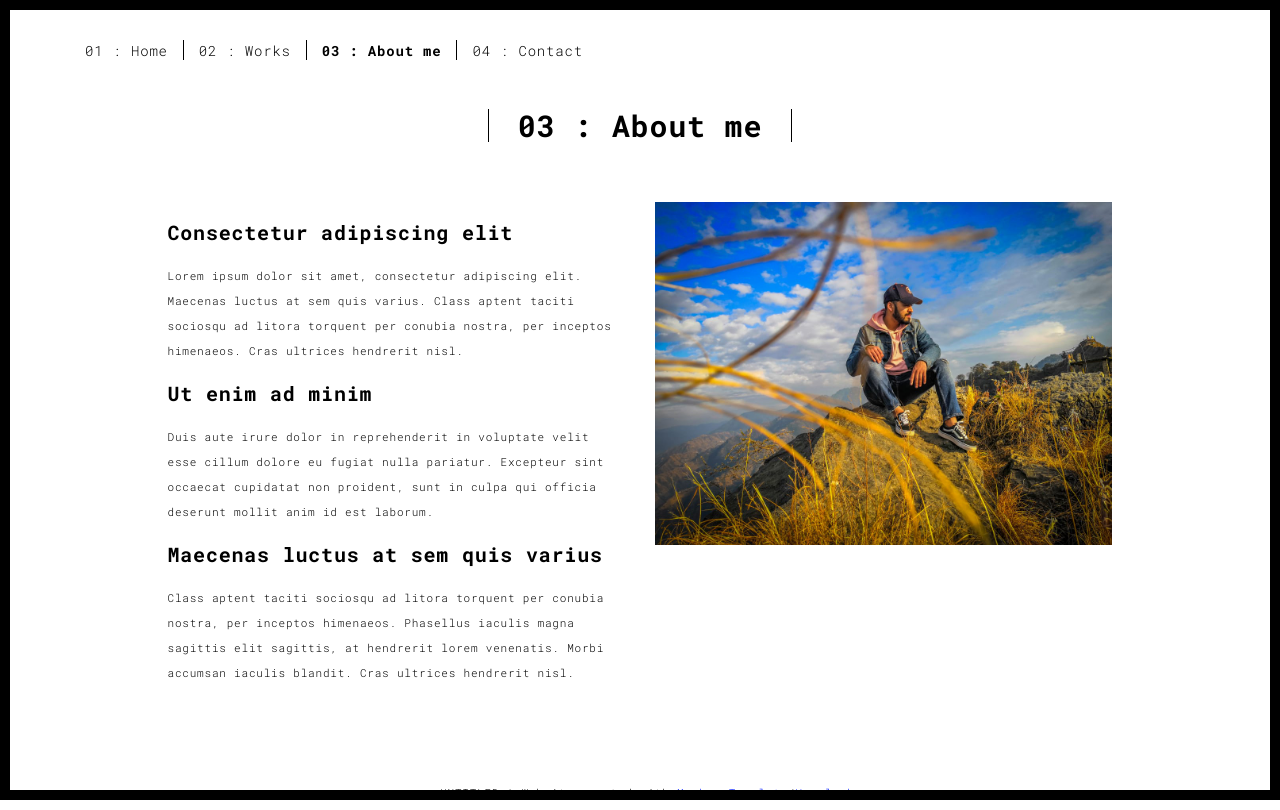
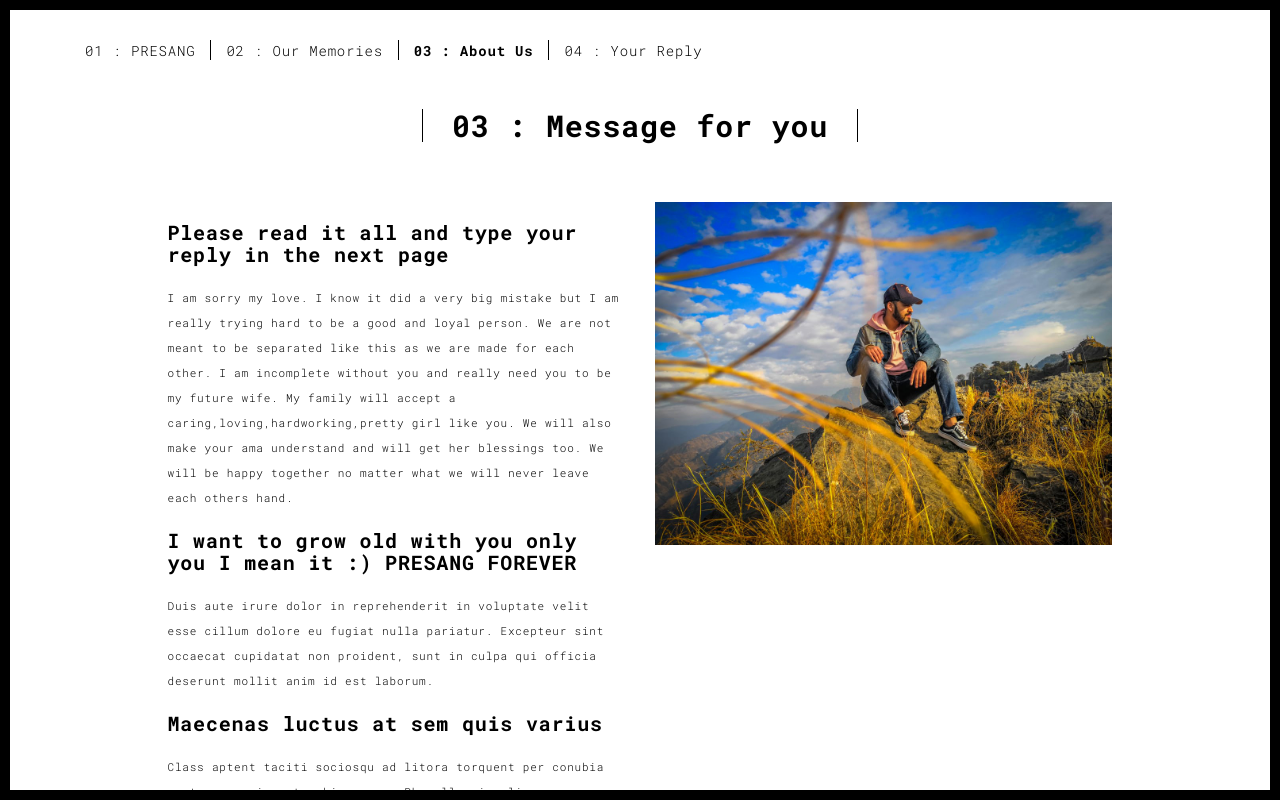
Before and after one commit to prerakpanwar/portfo, a Flask app: page /about.html in a window 1280 px wide. Shown: the top 810 px of the page. Run offline with Flask 2, Linux system fonts and the light colour scheme; some libraries are stand-ins or nearby versions.

Commit message:
Update about.html

```diff
--- a/templates/about.html
+++ b/templates/about.html
@@ -39,10 +39,10 @@
 
         <div class="collapse navbar-collapse" id="navbar-collapse">
           <ul class="nav navbar-nav ">
-            <li><a href="./index.html" title="">01 : Home</a></li>
-            <li><a href="./works.html" title="">02 : Works</a></li>
-            <li><a href="./about.html" title="">03 : About me</a></li>
-            <li><a href="./contact.html" title="">04 : Contact</a></li>
+            <li><a href="./index.html" title="">01 : PRESANG</a></li>
+            <li><a href="./works.html" title="">02 : Our Memories</a></li>
+            <li><a href="./about.html" title="">03 : About Us</a></li>
+            <li><a href="./contact.html" title="">04 : Your Reply</a></li>
           </ul>
 
 
@@ -56,18 +56,21 @@
       <div class="row">
         <div class="col-xs-12">
           <div class="section-container-spacer text-center">
-            <h1 class="h2">03 : About me</h1>
+            <h1 class="h2">03 : Message for you</h1>
           </div>
 
           <div class="row">
             <div class="col-md-10 col-md-offset-1">
               <div class="row">
                 <div class="col-xs-12 col-md-6">
-                  <h3>Consectetur adipiscing elit</h3>
-                  <p>Lorem ipsum dolor sit amet, consectetur adipiscing elit. Maecenas luctus at sem quis varius.
-                    Class aptent taciti sociosqu ad litora torquent per conubia nostra, per inceptos himenaeos. Cras
-                    ultrices hendrerit nisl.</p>
-                  <h3>Ut enim ad minim </h3>
+                  <h3>Please read it all and type your reply in the next page</h3>
+                  <p>I am sorry my love. I know it did a very big mistake but I am really trying hard to be a good
+                    and loyal person. We are not meant to be separated like this as we are made for each other.
+                    I am incomplete without you and really need you to be my future wife. My family will accept a
+                    caring,loving,hardworking,pretty girl like you. We will also make your ama understand and will get
+                    her blessings too.
+                    We will be happy together no matter what we will never leave each others hand.</p>
+                  <h3>I want to grow old with you only you I mean it :) PRESANG FOREVER </h3>
                   <p>Duis aute irure dolor in reprehenderit in voluptate velit esse
                     cillum dolore eu fugiat nulla pariatur. Excepteur sint occaecat cupidatat non
                     proident, sunt in culpa qui officia deserunt mollit anim id est laborum.
```
